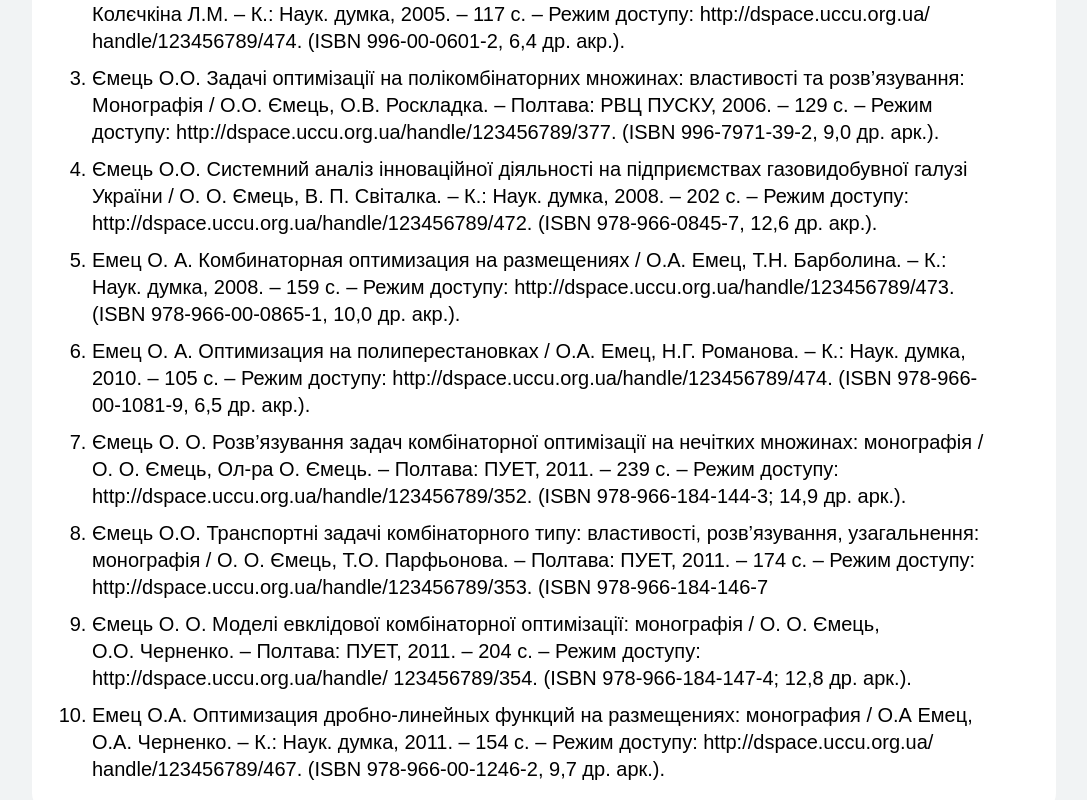
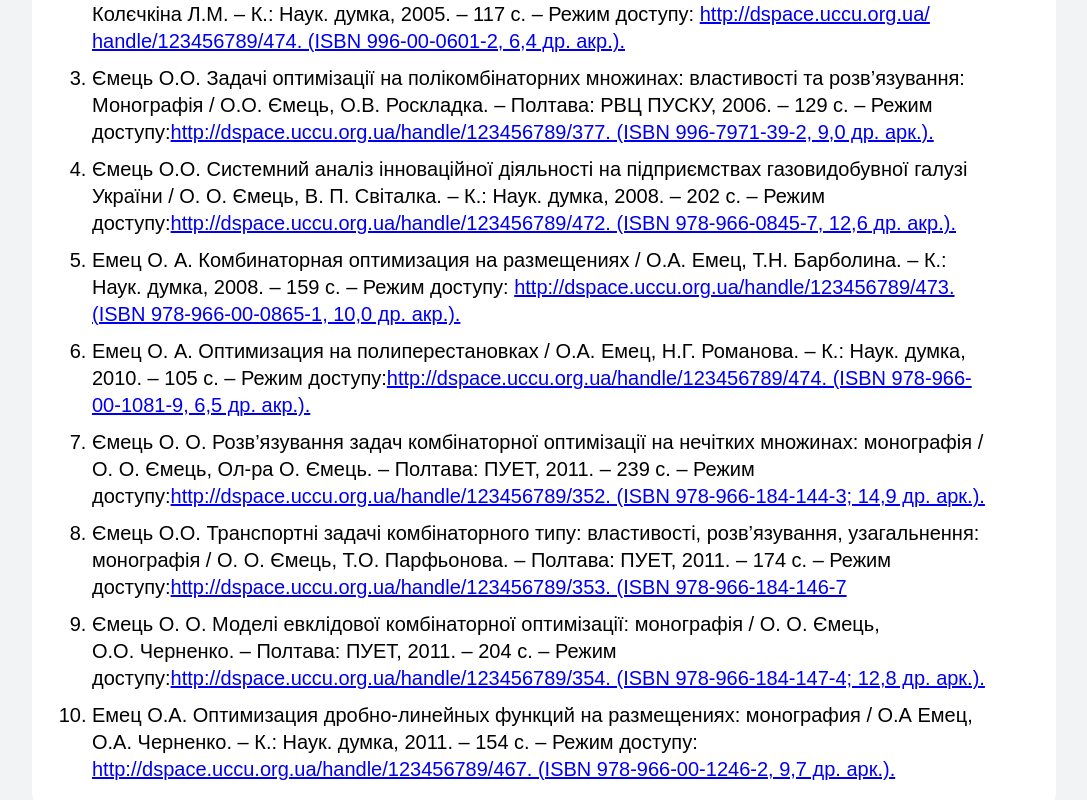
Before and after one commit to vlad-blip/mathmodel, a Next.js app: page /history in a window 1280 px wide. Shown: the part 7340-8140 px from the top of the page, without its empty margins (96-1183 px from the left). Built offline with nearby package versions, Linux system fonts and the light colour scheme.

Commit message:
fixed links overflowing

```diff
--- a/pages/history.tsx
+++ b/pages/history.tsx
@@ -318,67 +318,97 @@ export default function History() {
           <li>
             Стоян Ю.Г. Оптимізація на полірозміщеннях: теорія та методи:
             монографія / Ю.Г. Стоян, О.О. Ємець, Є.М. Ємець. – Полтава: РВЦ
-            ПУСКУ, 2005. – 103 с. – Режим доступу: http://dspace.uccu.org.ua/
-            handle/123456789/376. (ISBN 996-797-27-9).
+            ПУСКУ, 2005. – 103 с. – Режим доступу:{" "}
+            <a
+              href="http://dspace.uccu.org.ua/
+            handle/123456789/376"
+            ></a>
+            http://dspace.uccu.org.ua/ handle/123456789/376. (ISBN
+            996-797-27-9).
           </li>
           <li>
             Ємець О.О. Задачі комбінаторної оптимізації з дробово-лінійними
             функціями / Ємець О.О., Колєчкіна Л.М. – К.: Наук. думка, 2005. –
-            117 с. – Режим доступу: http://dspace.uccu.org.ua/
-            handle/123456789/474. (ISBN 996-00-0601-2, 6,4 др. акр.).
+            117 с. – Режим доступу:{" "}
+            <a
+              href="http://dspace.uccu.org.ua/
+            handle/123456789/474"
+            >
+              http://dspace.uccu.org.ua/ handle/123456789/474. (ISBN
+              996-00-0601-2, 6,4 др. акр.).
+            </a>
           </li>
           <li>
             Ємець О.О. Задачі оптимізації на полікомбінаторних множинах:
             властивості та розв’язування: Монографія / О.О.&nbsp;Ємець, О.В.
             Роскладка. – Полтава: РВЦ ПУСКУ, 2006. – 129 с. – Режим доступу:
-            http://dspace.uccu.org.ua/handle/123456789/377. (ISBN 996-7971-39-2,
-            9,0 др. арк.).
+            <a href="http://dspace.uccu.org.ua/handle/123456789/377">
+              http://dspace.uccu.org.ua/handle/123456789/377. (ISBN
+              996-7971-39-2, 9,0 др. арк.).
+            </a>
           </li>
           <li>
             Ємець О.О. Системний аналіз інноваційної діяльності на підприємствах
             газовидобувної галузі України / О.&nbsp;О.&nbsp;Ємець,
             В.&nbsp;П.&nbsp;Світалка. – К.: Наук. думка, 2008. – 202 с. – Режим
-            доступу: http://dspace.uccu.org.ua/handle/123456789/472. (ISBN
+            доступу:
+            <a href="http://dspace.uccu.org.ua/handle/123456789/472">
+              http://dspace.uccu.org.ua/handle/123456789/472. (ISBN
               978-966-0845-7, 12,6 др. акр.).
+            </a>
           </li>
           <li>
             Емец О.&nbsp;А. Комбинаторная оптимизация на размещениях / О.А.
             Емец, Т.Н. Барболина. – К.: Наук. думка, 2008. – 159 с. – Режим
-            доступу: http://dspace.uccu.org.ua/handle/123456789/473. (ISBN
+            доступу:{" "}
+            <a href="http://dspace.uccu.org.ua/handle/123456789/473">
+              http://dspace.uccu.org.ua/handle/123456789/473. (ISBN
               978-966-00-0865-1, 10,0 др. акр.).
+            </a>
           </li>
           <li>
             Емец О.&nbsp;А. Оптимизация на полиперестановках / О.А.&nbsp;Емец,
             Н.Г. Романова. – К.: Наук. думка, 2010. – 105 с. – Режим доступу:
+            <a href="http://dspace.uccu.org.ua/handle/123456789/474">
               http://dspace.uccu.org.ua/handle/123456789/474. (ISBN
               978-966-00-1081-9, 6,5 др. акр.).
+            </a>
           </li>
           <li>
             Ємець О.&nbsp;О. Розв’язування задач комбінаторної оптимізації на
             нечітких множинах: монографія / О.&nbsp;О. Ємець, Ол-ра О. Ємець. –
             Полтава: ПУЕТ, 2011. – 239 с. – Режим доступу:
+            <a href="http://dspace.uccu.org.ua/handle/123456789/352">
               http://dspace.uccu.org.ua/handle/123456789/352. (ISBN
               978-966-184-144-3; 14,9 др. арк.).
+            </a>
           </li>
           <li>
             Ємець О.О. Транспортні задачі комбінаторного типу: властивості,
             розв’язування, узагальнення: монографія / О.&nbsp;О.&nbsp;Ємець,
             Т.О. Парфьонова. – Полтава: ПУЕТ, 2011. – 174 с. – Режим доступу:
+            <a href="http://dspace.uccu.org.ua/handle/123456789/353">
               http://dspace.uccu.org.ua/handle/123456789/353. (ISBN
-            978-966-184-146-7<strong> </strong>
+              978-966-184-146-7
+            </a>
           </li>
           <li>
             Ємець О.&nbsp;О. Моделі евклідової комбінаторної оптимізації:
             монографія / О.&nbsp;О.&nbsp;Ємець, О.О.&nbsp;Черненко. – Полтава:
             ПУЕТ, 2011. – 204 с. – Режим доступу:
-            http://dspace.uccu.org.ua/handle/ 123456789/354. (ISBN
+            <a href="http://dspace.uccu.org.ua/handle/123456789/354">
+              http://dspace.uccu.org.ua/handle/123456789/354. (ISBN
               978-966-184-147-4; 12,8 др. арк.).
+            </a>
           </li>
           <li>
             Емец О.А. Оптимизация дробно-линейных функций на размещениях:
             монография / О.А Емец, О.А. Черненко. – К.: Наук. думка, 2011. – 154
-            с. – Режим доступу: http://dspace.uccu.org.ua/ handle/123456789/467.
-            (ISBN 978-966-00-1246-2, 9,7 др. арк.).
+            с. – Режим доступу:{" "}
+            <a href="http://dspace.uccu.org.ua/handle/123456789/467">
+              http://dspace.uccu.org.ua/handle/123456789/467. (ISBN
+              978-966-00-1246-2, 9,7 др. арк.).
+            </a>
           </li>
         </ol>
         <h3 className={`${styles.heading_tertiary} h-3`}>
--- a/styles/globals.scss
+++ b/styles/globals.scss
@@ -28,6 +28,10 @@ img {
   height: auto;
 }
 
+a {
+  overflow-wrap: break-word;
+}
+
 button {
   cursor: pointer;
 }
```
Lines whose indentation alone changed are shown as unchanged.
